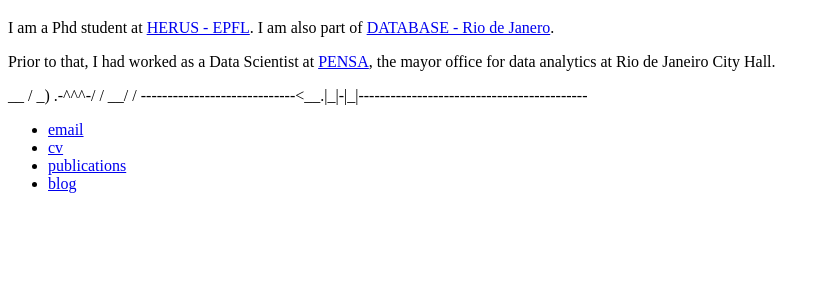
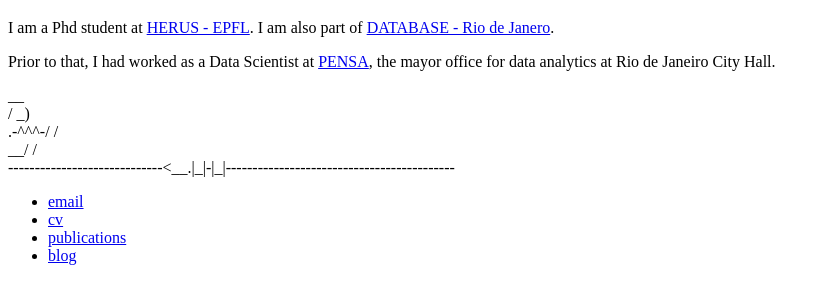
Before and after one commit to joaomeirelles/joaomeirelles.github.io, a plain HTML site: page index.html in a window 1280 px wide. Shown: the part 61-364 px from the top of the page, without its empty margins (0-830 px from the left). Drawn offline with Linux system fonts and the light colour scheme.

Commit message:
Update index.html

```diff
--- a/index.html
+++ b/index.html
@@ -14,10 +14,10 @@
 
 			<!--	<img src="a.png" alt="data" style="width:500px;height:200px;" />-->
 			<p>
-				         __
-				        / _)
-				 .-^^^-/ /
-			      __/       /
+				         __<br>
+				        / _)<br>
+				 .-^^^-/ /<br>
+			      __/       /<br>
 -----------------------------<__.|_|-|_|-------------------------------------------</p>
 
     		</div>
```
